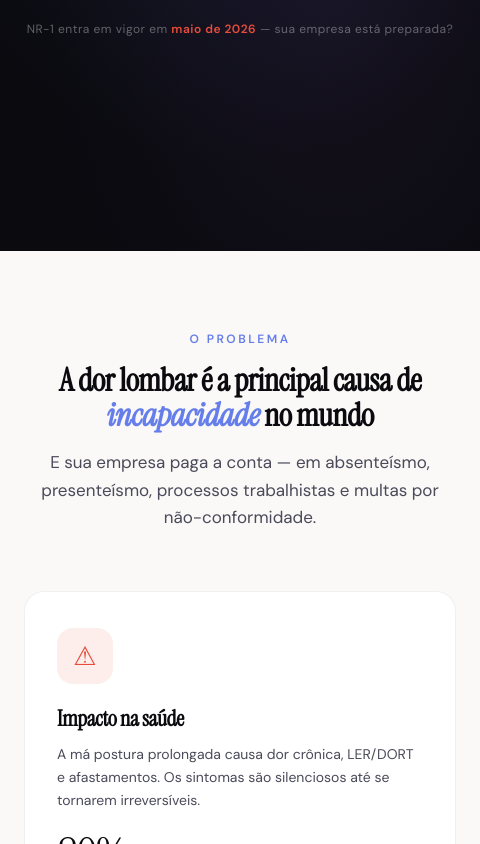
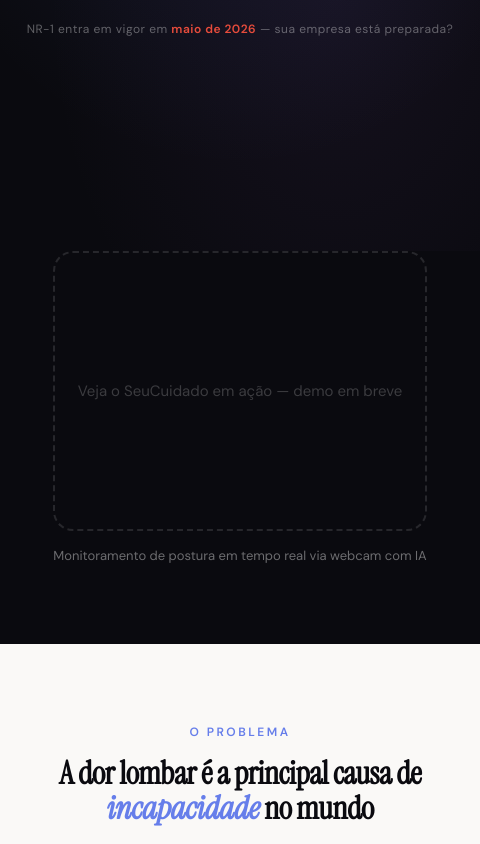
Before and after one commit to pedromarins/backstraight, an Electron app: page docs/index.html in a window 480 px wide. Shown: the part 593-1437 px from the top of the page. Drawn offline with Linux system fonts and the light colour scheme.

Commit message:
Adicionar seção demo com placeholder nas landing pages
Posicionada logo após o hero nas duas páginas.
Placeholder até o vídeo ser gravado — basta descomentar o <video> e remover o placeholder.

Co-Authored-By: Claude Opus 4.6 (1M context) <noreply@anthropic.com>

```diff
--- a/docs/index.html
+++ b/docs/index.html
@@ -60,6 +60,13 @@ section{min-height:100vh;scroll-snap-align:start;position:relative;display:flex;
 .hero-cta svg{width:18px;height:18px}
 .hero-badge{margin-top:16px;font-size:12px;color:rgba(255,255,255,0.35);position:relative;letter-spacing:0.5px}
 .hero-badge strong{color:var(--red);font-weight:600}
+
+/* ---- DEMO ---- */
+.demo{background:var(--bg-dark);min-height:auto;padding:0 48px 80px;scroll-snap-align:none}
+.demo-content{max-width:800px;margin:0 auto;text-align:center}
+.demo-video{width:100%;border-radius:20px;box-shadow:0 20px 60px rgba(0,0,0,0.4);border:1px solid rgba(255,255,255,0.08);display:block}
+.demo-caption{margin-top:16px;font-size:13px;color:rgba(255,255,255,0.4)}
+.demo-placeholder{width:100%;aspect-ratio:4/3;border:2px dashed rgba(255,255,255,0.12);border-radius:20px;display:flex;align-items:center;justify-content:center;color:rgba(255,255,255,0.2);font-size:15px}
 
 /* ---- PROBLEM ---- */
 .problem{background:var(--bg);flex-direction:column;gap:60px}
@@ -206,6 +213,17 @@ footer a{color:var(--accent);text-decoration:none}
     <svg viewBox="0 0 24 24" fill="none" stroke="currentColor" stroke-width="2"><path d="M5 12h14M12 5l7 7-7 7"/></svg>
   </a>
   <p class="hero-badge reveal reveal-d4">NR-1 entra em vigor em <strong>maio de 2026</strong> &mdash; sua empresa está preparada?</p>
+</section>
+
+<!-- DEMO -->
+<section class="demo" id="demo">
+  <div class="demo-content reveal">
+    <!--<video autoplay muted loop playsinline class="demo-video">
+      <source src="demo.mp4" type="video/mp4">
+    </video>-->
+    <div class="demo-placeholder">Veja o SeuCuidado em ação — demo em breve</div>
+    <p class="demo-caption">Monitoramento de postura em tempo real via webcam com IA</p>
+  </div>
 </section>
 
 <!-- 2. PROBLEM -->
```
Also changed, not shown: docs/consultores.html (+18 -0 lines).
